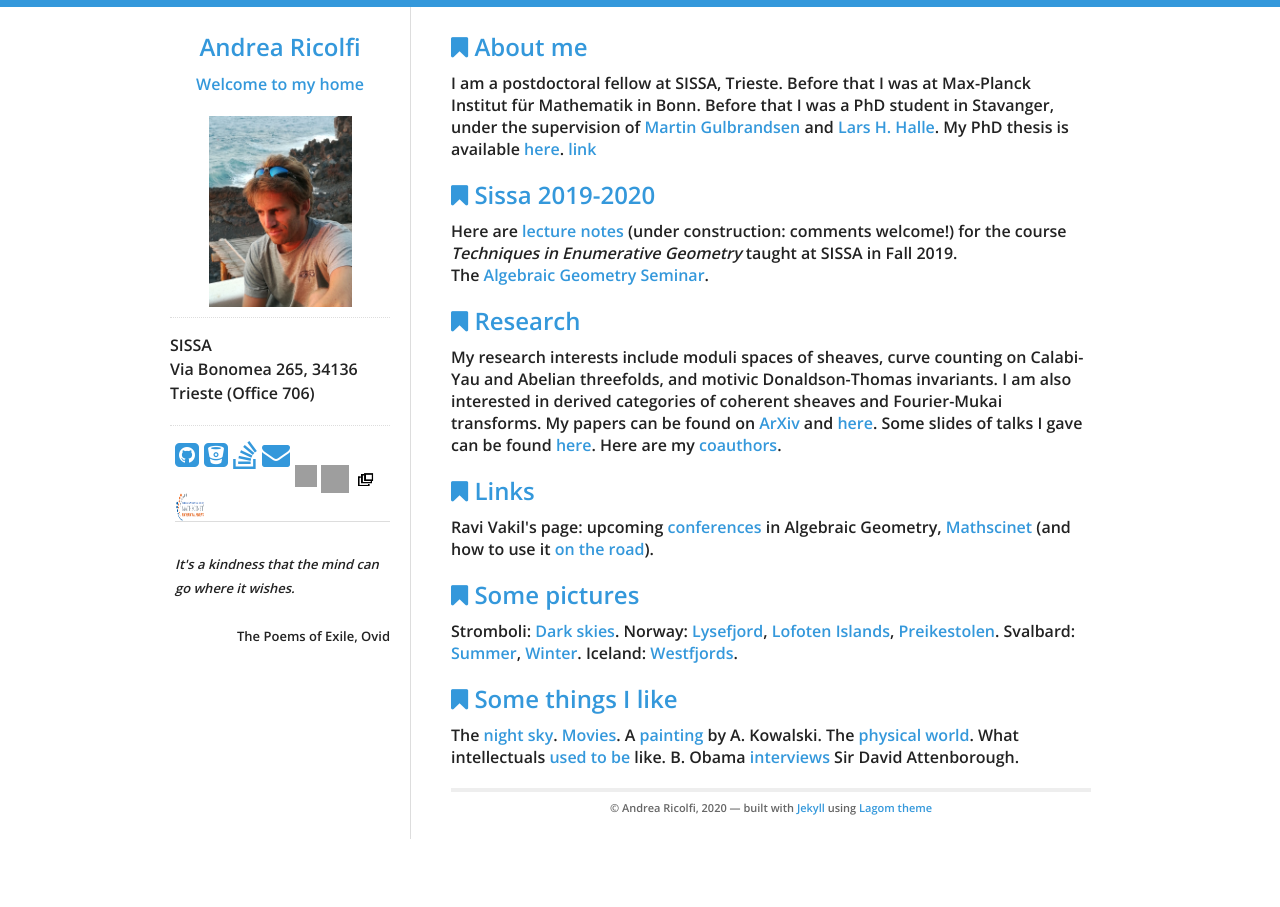
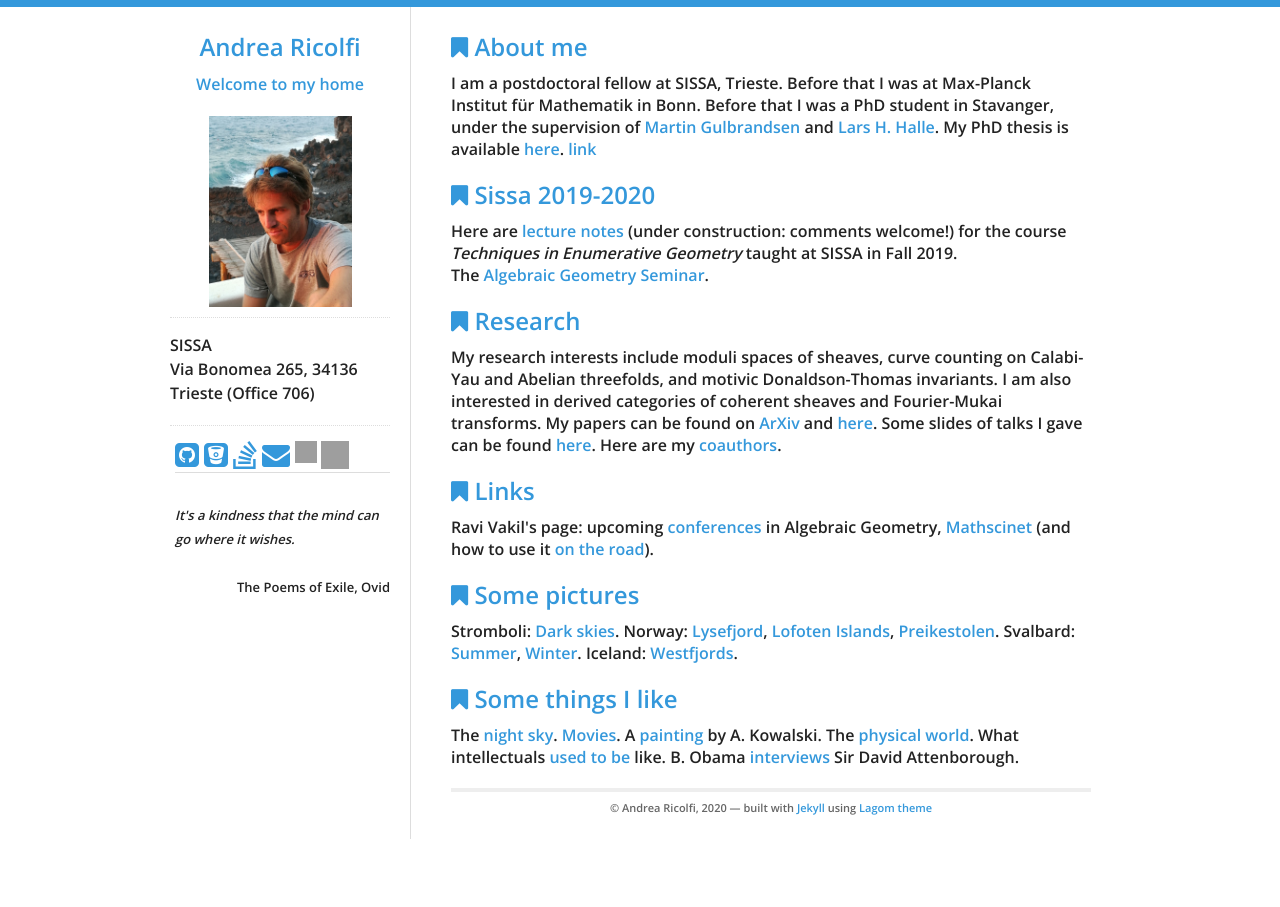
Before and after one commit to atricolfi/atricolfi.github.io, a Jekyll site: the page built from index.html, in a window 1280 px wide. Built offline with Jekyll 4.4.1, drawn with Linux system fonts in a browser that asks for light colours; grey boxes are pictures that could not be loaded.

Commit message:
Update social.html

```diff
--- a/_includes/social.html
+++ b/_includes/social.html
@@ -63,21 +63,14 @@
   </a>
   {% endif %}
 
-        <br>
+
         <a href="https://scholar.google.com/citations?user=bGunzxQAAAAJ&hl=en" style="text-decoration: none">
 <img height="22" width="22" src="https://unpkg.com/simple-icons@v3/icons/googlescholar.svg">
         </a>
         <a href="https://arxiv.org/search/?query=ricolfi&searchtype=all&source=header" style="text-decoration: none">
 <img height="28" width="28" src="https://unpkg.com/simple-icons@v3/icons/arxiv.svg">
         </a>
-        <a href="https://stacks.math.columbia.edu" style="text-decoration: none">
- <img height="28" width="28" src="stacks.png">
-        </a>
 
-
-        <a href="https://mathscinet.ams.org/mathscinet/" style="text-decoration: none">
- <img height="28" width="28" src="mathscinet.png">
-        </a>
 
 <hr>
 
```
